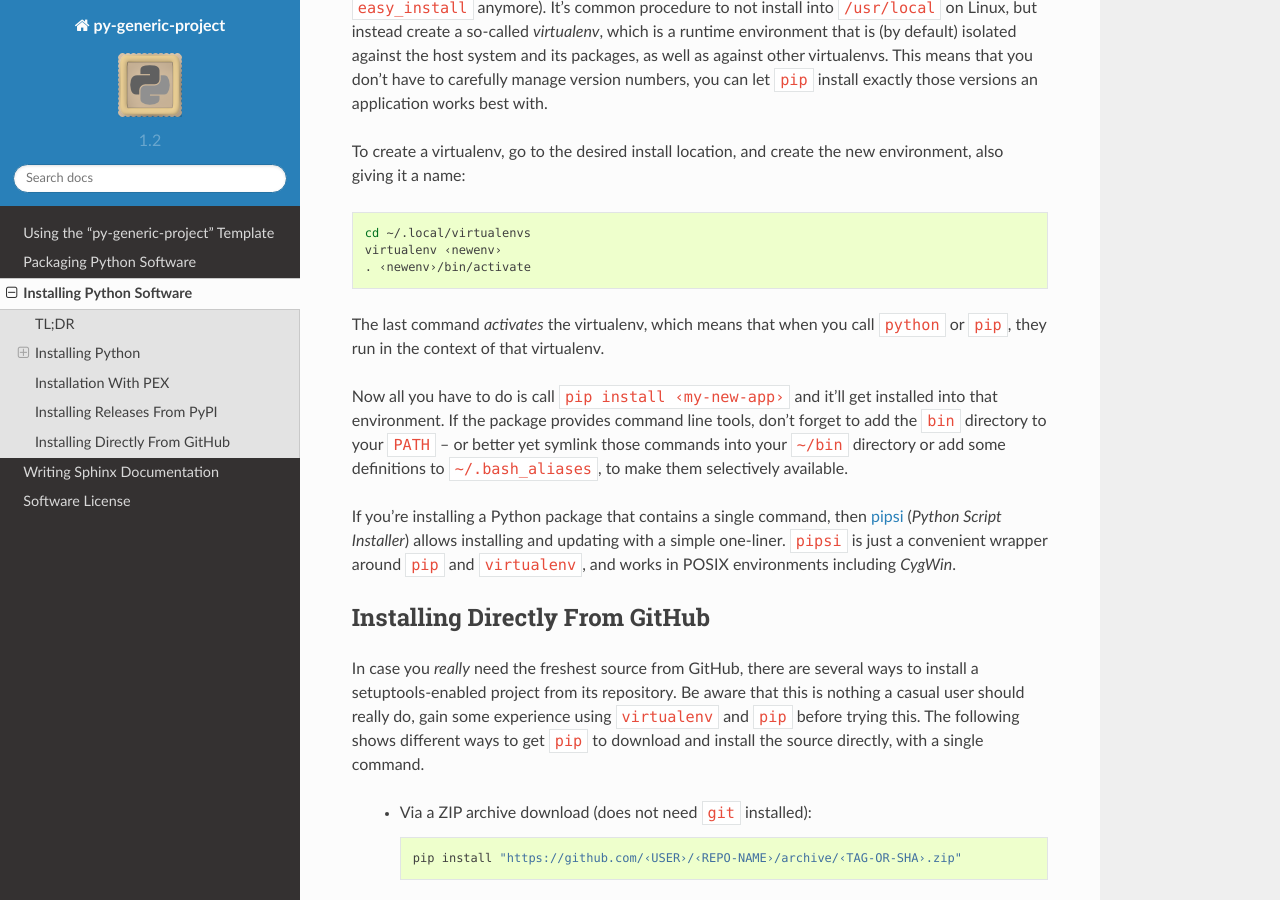
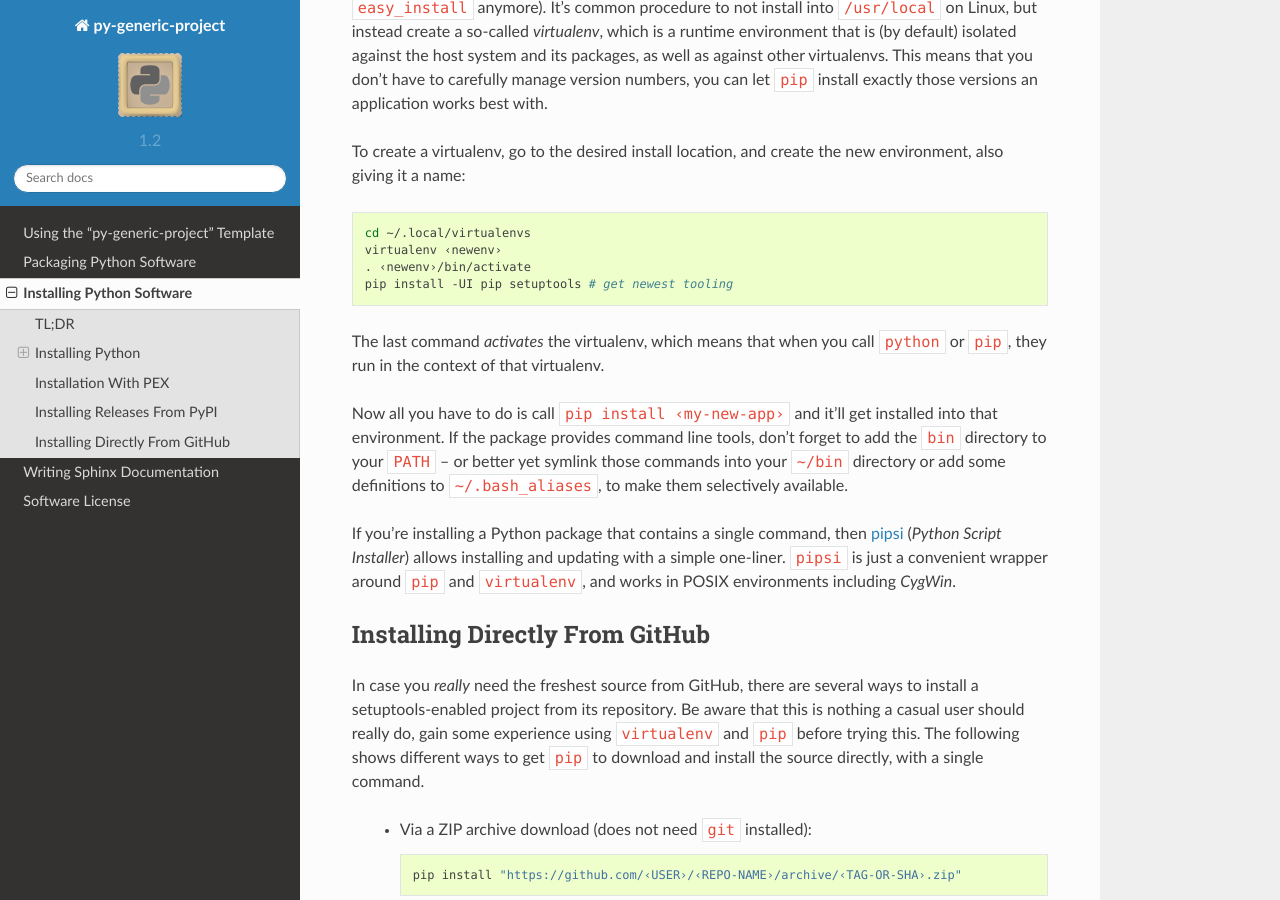
Before and after one commit to Springerle/py-generic-project, a Sphinx documentation site: the page built from docs/installing.rst, in a window 1280 px wide and 900 px high, scrolled down 3626 px. Built offline with Sphinx 7.4.7 and the Read the Docs theme 2.0.0, drawn with Linux system fonts in a browser that asks for light colours.

Commit message:
:pencil: update venv after creation

```diff
--- a/docs/installing.rst
+++ b/docs/installing.rst
@@ -231,6 +231,7 @@ the new environment, also giving it a name:
     cd ~/.local/virtualenvs
     virtualenv ‹newenv›
     . ‹newenv›/bin/activate
+    pip install -UI pip setuptools # get newest tooling
 
 The last command *activates* the virtualenv, which means that
 when you call ``python`` or ``pip``, they run in the context of
```
